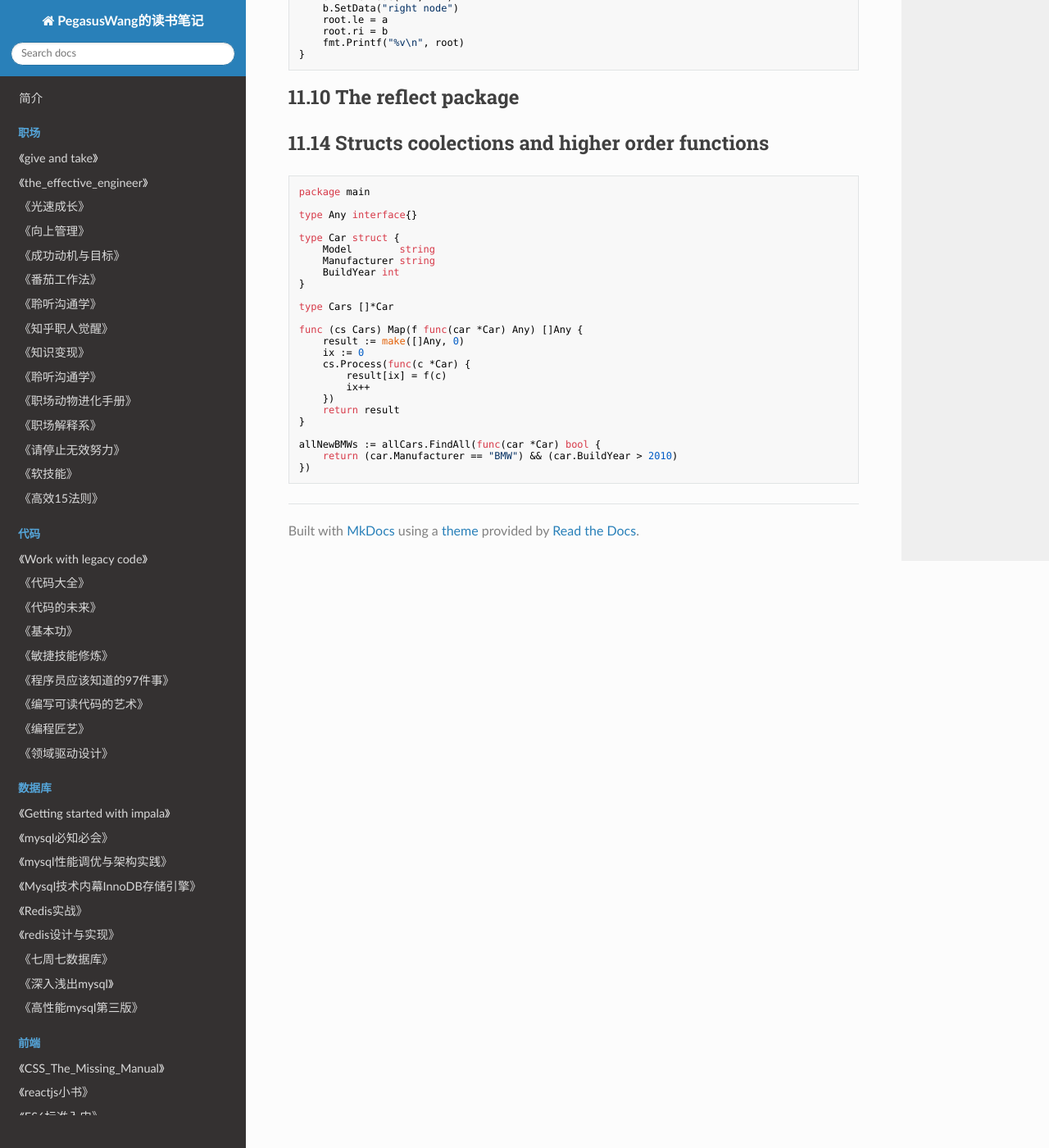
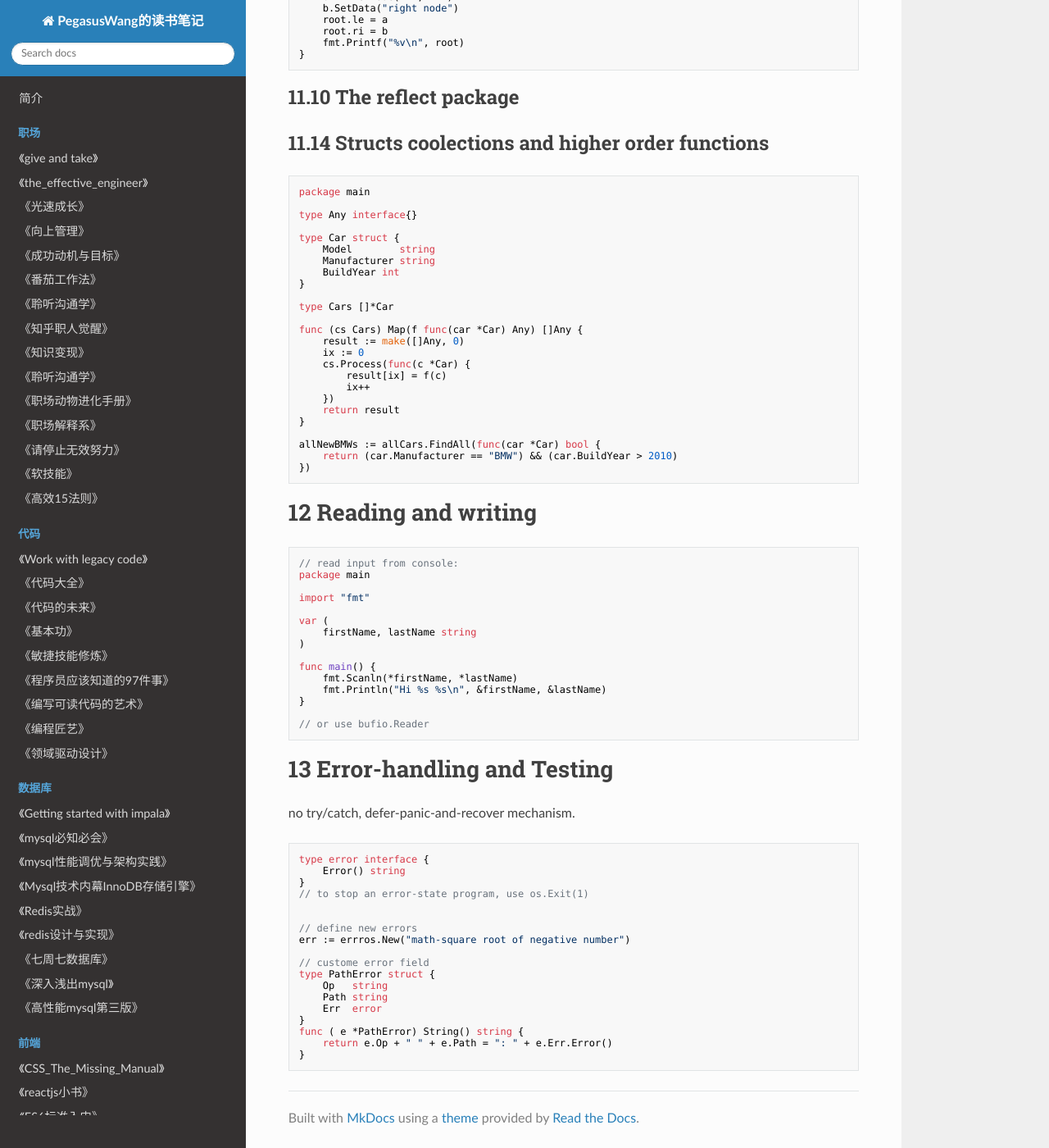
Before and after one commit to PegasusWang/booknotes, an MkDocs documentation site: the page built from docs/golang/the_way_to_go/book.md, in a window 1280 px wide and 1400 px high, scrolled down 1706 px. Shown: the whole window at 82% size. Built offline with MkDocs 1.6.1, drawn with Linux system fonts in a browser that asks for light colours; nearby versions of some CDN libraries; old or Windows-style settings are respelled for this version of MkDocs.

Commit message:
way to go: error handling

````diff
--- a/docs/golang/the_way_to_go/book.md
+++ b/docs/golang/the_way_to_go/book.md
@@ -142,3 +142,49 @@ allNewBMWs := allCars.FindAll(func(car *Car) bool {
 	return (car.Manufacturer == "BMW") && (car.BuildYear > 2010)
 })
 ```
+
+# 12 Reading and writing
+
+```go
+// read input from console:
+package main
+
+import "fmt"
+
+var (
+	firstName, lastName string
+)
+
+func main() {
+	fmt.Scanln(*firstName, *lastName)
+	fmt.Println("Hi %s %s\n", &firstName, &lastName)
+}
+
+// or use bufio.Reader
+```
+
+
+# 13 Error-handling and Testing
+
+no try/catch, defer-panic-and-recover mechanism.
+
+```go
+type error interface {
+	Error() string
+}
+// to stop an error-state program, use os.Exit(1)
+
+
+// define new errors
+err := errros.New("math-square root of negative number")
+
+// custome error field
+type PathError struct {
+	Op   string
+	Path string
+	Err  error
+}
+func ( e *PathError) String() string {
+	return e.Op + " " + e.Path = ": " + e.Err.Error()
+}
+```
````
